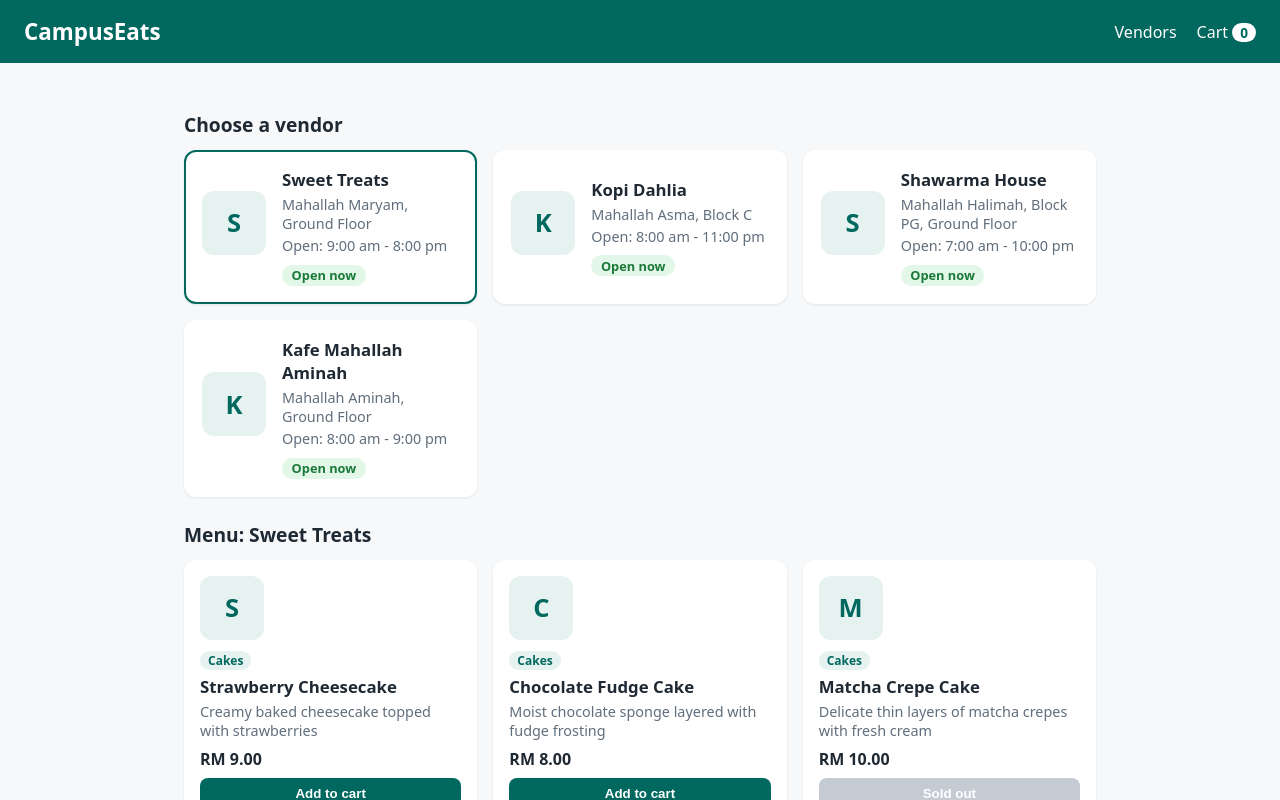
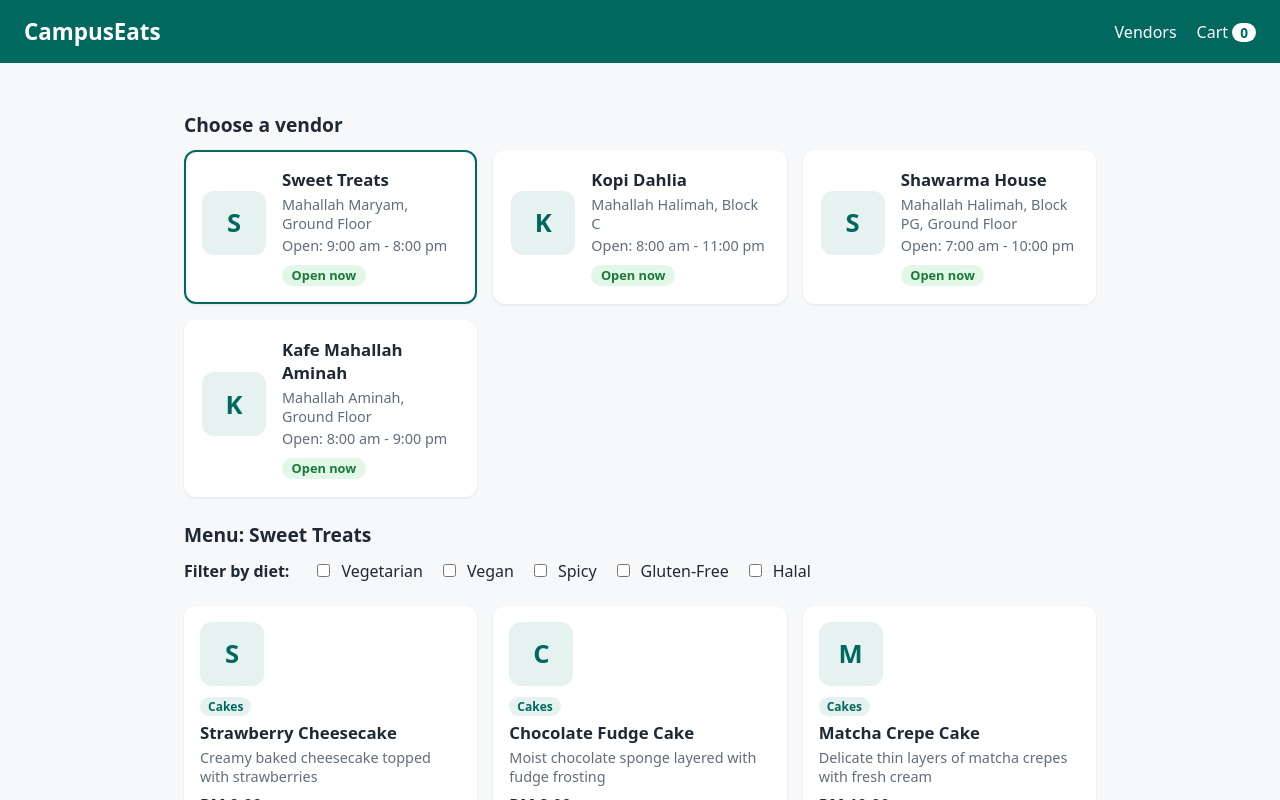
Before and after one commit to dinaaideg-star/campuseats-2415246, a React (Vite) app: page / in a window 1280 px wide. Shown: the top 800 px of the page. Built offline with nearby package versions, Linux system fonts and the light colour scheme.

Commit message:
Week 3: cart page, checkout form and fetched menus

```diff
--- a/public/api/vendors.json
+++ b/public/api/vendors.json
@@ -6,31 +6,31 @@
     "openHours": "9:00 am - 8:00 pm",
     "isOpen": true,
     "menu": [
-      { "id": "2415246-m1", "name": "Strawberry Cheesecake", "description": "Creamy baked cheesecake topped with strawberries", "price": 9.00, "category": "Cakes", "available": true, "popular": true },
-      { "id": "2415246-m2", "name": "Chocolate Fudge Cake", "description": "Moist chocolate sponge layered with fudge frosting", "price": 8.00, "category": "Cakes", "available": true, "popular": true },
-      { "id": "2415246-m3", "name": "Matcha Crepe Cake", "description": "Delicate thin layers of matcha crepes with fresh cream", "price": 10.00, "category": "Cakes", "available": false, "popular": true },
-      { "id": "2415246-m4", "name": "Mango Pudding", "description": "Smooth chilled pudding made with fresh mango",             "price": 5.00, "category": "Desserts", "available": true, "popular": false },
-      { "id": "2415246-m5", "name": "Cinnamon Roll", "description": "Warm dough swirled with cinnamon and topped with icing",   "price": 5.50, "category": "Pastries", "available": true, "popular": true },
-      { "id": "2415246-m6", "name": "Butter Croissant", "description": "Flaky, buttery French-style golden pastry",             "price": 4.50, "category": "Pastries", "available": true, "popular": false },
-      { "id": "2415246-m7", "name": "Hot Chocolate", "description": "Rich Belgian chocolate with steamed milk and marshmallows", "price": 6.50, "category": "Drinks", "available": false, "popular": false },
-      { "id": "2415246-m8", "name": "Mango Smoothie", "description": "Blended fresh mangoes with yogurt and honey",             "price": 8.00, "category": "Drinks", "available": true, "popular": false }
+      { "id": "2415246-m1", "name": "Strawberry Cheesecake", "description": "Creamy baked cheesecake topped with strawberries", "price": 9.00, "category": "Cakes", "available": true, "popular": true, "tags": ["vegetarian", "halal"] },
+      { "id": "2415246-m2", "name": "Chocolate Fudge Cake", "description": "Moist chocolate sponge layered with fudge frosting", "price": 8.00, "category": "Cakes", "available": true, "popular": true, "tags": ["vegetarian", "halal"] },
+      { "id": "2415246-m3", "name": "Matcha Crepe Cake", "description": "Delicate thin layers of matcha crepes with fresh cream", "price": 10.00, "category": "Cakes", "available": false, "popular": true, "tags": ["vegetarian", "halal"] },
+      { "id": "2415246-m4", "name": "Mango Pudding", "description": "Smooth chilled pudding made with fresh mango",             "price": 5.00, "category": "Desserts", "available": true, "popular": false, "tags": ["vegetarian", "gluten-free", "halal"] },
+      { "id": "2415246-m5", "name": "Cinnamon Roll", "description": "Warm dough swirled with cinnamon and topped with icing", "price": 5.50, "category": "Pastries", "available": true, "popular": true, "tags": ["vegetarian", "halal"] },
+      { "id": "2415246-m6", "name": "Butter Croissant", "description": "Flaky, buttery French-style golden pastry",             "price": 4.50, "category": "Pastries", "available": true, "popular": false, "tags": ["vegetarian", "halal"] },
+      { "id": "2415246-m7", "name": "Hot Chocolate", "description": "Rich Belgian chocolate with steamed milk and marshmallows", "price": 6.50, "category": "Drinks", "available": false, "popular": false, "tags": ["vegetarian", "gluten-free", "halal"] },
+      { "id": "2415246-m8", "name": "Mango Smoothie", "description": "Blended fresh mangoes with yogurt and honey",             "price": 8.00, "category": "Drinks", "available": true, "popular": false, "tags": ["vegetarian", "gluten-free", "halal"] }
     ]
   },
   {
     "id": "2416464-kopi-dahlia",
     "name": "Kopi Dahlia",
-    "location": "Mahallah Asma, Block C",
+    "location": "Mahallah Halimah, Block C",
     "openHours": "8:00 am - 11:00 pm",
     "isOpen": true,
     "menu": [
-      { "id": "2416464-m1", "name": "Teh Tarik", "price": 2.5, "category": "Drinks", "popular": true },
-      { "id": "2416464-m2", "name": "Milo Ais", "price": 3.0, "category": "Drinks", "popular": false },
-      { "id": "2416464-m3", "name": "Nasi Lemak", "price": 5.0, "category": "Mains", "popular": true },
-      { "id": "2416464-m4", "name": "Roti Canai", "price": 1.5, "category": "Mains", "popular": false },
-      { "id": "2416464-m5", "name": "Mee Goreng", "price": 6.0, "category": "Mains", "popular": true },
-      { "id": "2416464-m6", "name": "Kuih Lapis", "price": 1.0, "category": "Desserts", "popular": false },
-      { "id": "2416464-m7", "name": "Onde-Onde", "price": 1.2, "category": "Desserts", "popular": true },
-      { "id": "2416464-m8", "name": "Pisang Goreng", "price": 2.0, "category": "Desserts", "popular": false }
+      { "id": "2416464-m1", "name": "Teh Tarik", "price": 2.5, "category": "Drinks", "popular": true, "tags": ["vegetarian", "halal"] },
+      { "id": "2416464-m2", "name": "Milo Ais", "price": 3.0, "category": "Drinks", "popular": false, "tags": ["vegetarian", "halal"] },
+      { "id": "2416464-m3", "name": "Nasi Lemak", "price": 5.0, "category": "Mains", "popular": true, "tags": ["spicy", "halal"] },
+      { "id": "2416464-m4", "name": "Roti Canai", "price": 1.5, "category": "Mains", "popular": false, "tags": ["vegetarian", "halal"] },
+      { "id": "2416464-m5", "name": "Mee Goreng", "price": 6.0, "category": "Mains", "popular": true, "tags": ["spicy", "halal"] },
+      { "id": "2416464-m6", "name": "Kuih Lapis", "price": 1.0, "category": "Desserts", "popular": false, "tags": ["vegetarian", "halal"] },
+      { "id": "2416464-m7", "name": "Matcha Strawberry", "price": 4.5, "category": "Drinks", "popular": true, "tags": ["vegetarian", "halal"] },
+      { "id": "2416464-m8", "name": "Pisang Goreng", "price": 2.0, "category": "Desserts", "popular": false, "tags": ["vegetarian", "halal"] }
     ]
   },
   {
@@ -40,14 +40,14 @@
     "openHours": "7:00 am - 10:00 pm",
     "isOpen": true,
     "menu": [
-      { "id": "2410350-m1", "name": "Chicken Shawarma", "description": "Grilled chicken meat in a flatbread", "price": 6, "category": "Sandwiches", "popular": true },
-      { "id": "2410350-m2", "name": "Beef Shawarma", "description": "Grilled beef meat in a flatbread", "price": 7, "category": "Sandwiches", "popular": true },
-      { "id": "2410350-m3", "name": "Zinger Chicken Wrap", "description": "Crispy chicken wrap with special sauce", "price": 8, "category": "Sandwiches", "popular": true },
-      { "id": "2410350-m4", "name": "Mint Lemonade", "description": "Refreshing mint and lemonade blend", "price": 3, "category": "Drinks", "popular": true },
-      { "id": "2410350-m5", "name": "Yogurt Drink", "description": "Creamy yogurt drink with fruit syrup", "price": 4, "category": "Drinks", "popular": true },
-      { "id": "2410350-m6", "name": "Baklava", "description": "Classic Turkish dessert with nuts and honey", "price": 8, "category": "Desserts", "popular": true },
-      { "id": "2410350-m7", "name": "Kunafa", "description": "Crispy pastry filled with cheese and soaked in sweet syrup", "price": 8, "category": "Desserts", "popular": true },
-      { "id": "2410350-m8", "name": "Middle EasternMilk Pudding", "description": "Smooth milk pudding infused with subtle rosewater, garnished with crushed nuts and a drizzle of honey.", "price": 5, "category": "Desserts", "popular": true }
+      { "id": "2410350-m1", "name": "Chicken Shawarma", "description": "Grilled chicken meat in a flatbread", "price": 6, "category": "Sandwiches", "popular": true, "tags": ["halal"] },
+      { "id": "2410350-m2", "name": "Beef Shawarma", "description": "Grilled beef meat in a flatbread", "price": 7, "category": "Sandwiches", "popular": true, "tags": ["halal"] },
+      { "id": "2410350-m3", "name": "Zinger Chicken Wrap", "description": "Crispy chicken wrap with special sauce", "price": 8, "category": "Sandwiches", "popular": true, "tags": ["spicy", "halal"] },
+      { "id": "2410350-m4", "name": "Mint Lemonade", "description": "Refreshing mint and lemonade blend", "price": 3, "category": "Drinks", "popular": true, "tags": ["vegetarian", "vegan", "gluten-free", "halal"] },
+      { "id": "2410350-m5", "name": "Yogurt Drink", "description": "Creamy yogurt drink with fruit syrup", "price": 4, "category": "Drinks", "popular": true, "tags": ["vegetarian", "gluten-free", "halal"] },
+      { "id": "2410350-m6", "name": "Baklava", "description": "Classic Turkish dessert with nuts and honey", "price": 8, "category": "Desserts", "popular": true, "tags": ["vegetarian", "halal"] },
+      { "id": "2410350-m7", "name": "Kunafa", "description": "Crispy pastry filled with cheese and soaked in sweet syrup", "price": 8, "category": "Desserts", "popular": true, "tags": ["vegetarian", "halal"] },
+      { "id": "2410350-m8", "name": "Middle Eastern Milk Pudding", "description": "Smooth milk pudding infused with subtle rosewater, garnished with crushed nuts and a drizzle of honey.", "price": 5, "category": "Desserts", "popular": true, "tags": ["vegetarian", "gluten-free", "halal"] }
     ]
   },
   {
@@ -57,8 +57,8 @@
     "openHours": "8:00 am - 9:00 pm",
     "isOpen": true,
     "menu": [
-      { "id": "ami-1", "name": "Nasi Ayam Penyet", "description": "Smashed fried chicken with sambal and rice", "price": 9, "category": "Rice", "available": true },
-      { "id": "ami-2", "name": "Air Bandung", "description": "Rose syrup with milk", "price": 3, "category": "Drinks", "available": true }
+      { "id": "ami-1", "name": "Nasi Ayam Penyet", "description": "Smashed fried chicken with sambal and rice", "price": 9, "category": "Rice", "available": true, "tags": ["spicy", "halal"] },
+      { "id": "ami-2", "name": "Air Bandung", "description": "Rose syrup with milk",                        "price": 3, "category": "Drinks", "available": true, "tags": ["vegetarian", "gluten-free", "halal"] }
     ]
   }
 ]
--- a/src/App.jsx
+++ b/src/App.jsx
@@ -2,8 +2,10 @@ import { useState, useEffect } from 'react'
 import Header from './components/Header.jsx'
 import VendorCard from './components/VendorCard.jsx'
 import MenuList from './components/MenuList.jsx'
+import CartPage from './components/CartPage.jsx'
 import Footer from './components/Footer.jsx'
 import { Loading, ErrorMessage } from './components/Status.jsx'
+import DietaryFilter from './components/DietaryFilter.jsx'
 
 function App() {
   const [vendors, setVendors] = useState([])
@@ -12,11 +14,16 @@ function App() {
   const [reloadKey, setReloadKey] = useState(0)
   const [selectedVendorId, setSelectedVendorId] = useState(null)
   const [cart, setCart] = useState([])
+  const [view, setView] = useState('menu')   // 'menu' | 'cart' | 'done'
+  const [lastOrder, setLastOrder] = useState(null)
+
+  const [selectedTags, setSelectedTags] = useState([])
 
   function handleAddToCart(item) {
     setCart((prevCart) => [...prevCart, item])   // a NEW array, never cart.push()
   }
 
+  // B2: Fetch vendors from mock API -----------------------------------------
   useEffect(() => {
     const controller = new AbortController()
     setLoading(true)
@@ -30,13 +37,11 @@ function App() {
       .then((data) => {
         setVendors(data)
 
-        // ✅ Instruction 4: Select the first vendor once data arrives
         if (data.length > 0 && selectedVendorId === null) {
           setSelectedVendorId(data[0].id)
         }
       })
       .catch((err) => {
-        // Ignore AbortError (happens when component unmounts or request is cancelled)
         if (err.name !== 'AbortError') {
           setError(err.message)
         }
@@ -47,22 +52,99 @@ function App() {
         }
       })
 
-    // Cleanup function: aborts the fetch if the component unmounts
     return () => controller.abort()
 
   }, [reloadKey]) // Re-runs the effect whenever reloadKey changes
 
-  // ✅ Instruction 3: Conditional rendering based on loading/error states
+  const selectedVendor = vendors.find((v) => v.id === selectedVendorId)
+
+  // B3: Real Cart -----------------------------------------------------------
+  const cartCount = cart.reduce((sum, line) => sum + line.qty, 0)
+
+  function handleAddToCart(item) {
+    setCart((prevCart) => {
+      const existing = prevCart.find((line) => line.item.id === item.id)
+      if (existing) {
+        return prevCart.map((line) =>
+          line.item.id === item.id ? { ...line, qty: line.qty + 1 } : line
+        )
+      }
+      return [...prevCart, { item, qty: 1 }]
+    })
+  }
+
+  function handleChangeQty(itemId, delta) {
+    setCart((prevCart) =>
+      prevCart
+        .map((line) =>
+          line.item.id === itemId ? { ...line, qty: line.qty + delta } : line
+        )
+        .filter((line) => line.qty > 0)
+    )
+  }
+
+  function handleRemove(itemId) {
+    setCart((prevCart) => prevCart.filter((line) => line.item.id !== itemId))
+  }
+
+  // B5: Handle order placement ----------------------------------------------
+  function handlePlaceOrder(details) {
+    const total = cart.reduce((sum, line) => sum + line.item.price * line.qty, 0)
+    setLastOrder({ ...details, total })
+    setCart([])
+    setView('done')
+  }
+
+  // B6: Dietary Filter State ------------------------------------------------
+  function handleToggleTag(tag) {
+    setSelectedTags((prevTags) =>
+      prevTags.includes(tag)
+        ? prevTags.filter((t) => t !== tag)
+        : [...prevTags, tag]
+    )
+  }
+
+  const filteredMenu = selectedVendor?.menu.filter((item) => {
+    if (selectedTags.length === 0) {
+      return true;
+    }
+    const itemTags = item.tags
+      ? item.tags.map(t => t.toLowerCase())
+      : [];
+    return selectedTags.every((tag) => itemTags.includes(tag));
+  }) || [];
+
+  // Conditional rendering based on loading/error states ---------------------
   let content
-  if (loading) {
+  if (view === 'cart') {
+    content = (
+      <CartPage
+        cart={cart}
+        onChangeQty={handleChangeQty}
+        onRemove={handleRemove}
+        onPlaceOrder={handlePlaceOrder}
+      />
+    )
+  } else if (view === 'done') {
+    content = (
+      <div className="card" style={{ textAlign: 'center', padding: '2rem' }}>
+        <h2>Order Placed Successfully! 🎉</h2>
+        <p><strong>Name:</strong> {lastOrder?.name}</p>
+        <p><strong>Mahallah:</strong> {lastOrder?.mahallah}</p>
+        <p><strong>Pickup Time:</strong> {lastOrder?.pickupTime}</p>
+        <p className="cart-total" style={{ marginTop: '1rem', fontSize: '1.2rem' }}>
+          Total Paid: RM{lastOrder?.total.toFixed(2)}
+        </p>
+        <button className="btn" onClick={() => setView('menu')} style={{ marginTop: '1.5rem' }}>
+          Back to Menu
+        </button>
+      </div>
+    )
+  } else if (loading) {
     content = <Loading />
   } else if (error) {
-    // Passing a function to setReloadKey that adds 1 forces the useEffect to run again!
     content = <ErrorMessage message={error} onRetry={() => setReloadKey((k) => k + 1)} />
   } else {
-    // Only render the menu if we have a selected vendor
-    const selectedVendor = vendors.find((v) => v.id === selectedVendorId)
-
     content = (
       <>
         <section>
@@ -73,16 +155,30 @@ function App() {
                 key={vendor.id}
                 vendor={vendor}
                 isSelected={vendor.id === selectedVendorId}
-                onSelect={setSelectedVendorId}
+                onSelect={(id) => {
+                  setSelectedVendorId(id)
+                  setView('menu')
+                  setSelectedTags([]) // Reset filters when switching vendors
+                }}
               />
             ))}
           </div>
         </section>
-
         {selectedVendor && (
           <section>
             <h2 className="section-title">Menu: {selectedVendor.name}</h2>
-            <MenuList items={selectedVendor.menu} onAdd={handleAddToCart} />
+            {/* B6: Render the Filter Component */}
+            <DietaryFilter
+              selectedTags={selectedTags}
+              onToggleTag={handleToggleTag}
+            />
+
+            {/* B6: Render the Filtered Menu */}
+            {filteredMenu.length > 0 ? (
+              <MenuList items={filteredMenu} onAdd={handleAddToCart} />
+            ) : (
+              <p className="muted">No items match your dietary filters.</p>
+            )}
           </section>
         )}
       </>
@@ -91,10 +187,12 @@ function App() {
 
   return (
     <>
-      <Header cartCount={cart.length} />
-      <main className="container">
-        {content}
-      </main>
+      <Header
+        cartCount={cartCount}
+        onShowMenu={() => setView('menu')}
+        onShowCart={() => setView('cart')}
+      />
+      <main className="container">{content}</main>
       <Footer />
     </>
   )
--- a/src/components/CartPage.jsx
+++ b/src/components/CartPage.jsx
@@ -7,7 +7,7 @@ function CartPage({ cart, onChangeQty, onRemove, onPlaceOrder }) {
 first.</p>
   }
 
-  const total = 0 // TODO: derive with cart.reduce(...), never store it in state
+  const total = cart.reduce((sum, line) => sum + line.item.price * line.qty, 0) // TODO: derive with cart.reduce(...), never store it in state
 
   return (
     <div className="cart-layout">
--- /dev/null
+++ b/src/components/DietaryFilter.jsx
@@ -0,0 +1,26 @@
+const DIETARY_TAGS = ['Vegetarian', 'Vegan', 'Spicy', 'Gluten-Free', 'Halal']
+
+function DietaryFilter({ selectedTags, onToggleTag }) {
+  return (
+    <div className="filter-bar" style={{ marginBottom: '1.5rem', display: 'flex', gap: '1rem', flexWrap: 'wrap', alignItems: 'center' }}>
+      <strong style={{ marginRight: '0.5rem' }}>Filter by diet:</strong>
+      {DIETARY_TAGS.map((tag) => {
+        const tagLower = tag.toLowerCase()
+        const isChecked = selectedTags.includes(tagLower)
+
+        return (
+          <label key={tag} style={{ display: 'flex', alignItems: 'center', gap: '0.5rem', cursor: 'pointer' }}>
+            <input
+              type="checkbox"
+              checked={isChecked}
+              onChange={() => onToggleTag(tagLower)}
+            />
+            {tag}
+          </label>
+        )
+      })}
+    </div>
+  )
+}
+
+export default DietaryFilter
--- a/src/components/MenuItemCard.jsx
+++ b/src/components/MenuItemCard.jsx
@@ -1,4 +1,5 @@
 function MenuItemCard({ item, onAdd }) {
+  const isAvailable = item.available !== false;
   return (
     <article className="card menu-card">
       <div className="thumb" aria-hidden="true">{item.name.charAt(0)}</div>
@@ -6,8 +7,8 @@ function MenuItemCard({ item, onAdd }) {
       <h3>{item.name}</h3>
       <p className="muted">{item.description}</p>
       <p className="price">RM {item.price.toFixed(2)}</p>
-      <button className="btn" disabled={!item.available} onClick={() => onAdd(item)}>
-        {item.available ? 'Add to cart' : 'Sold out'}
+      <button className="btn" disabled={!isAvailable} onClick={() => onAdd(item)}>
+        {isAvailable ? 'Add to cart' : 'Sold out'}
       </button>
     </article>
   )
```
Also changed, not shown: src/components/CartItem.jsx (+3 -4 lines).
